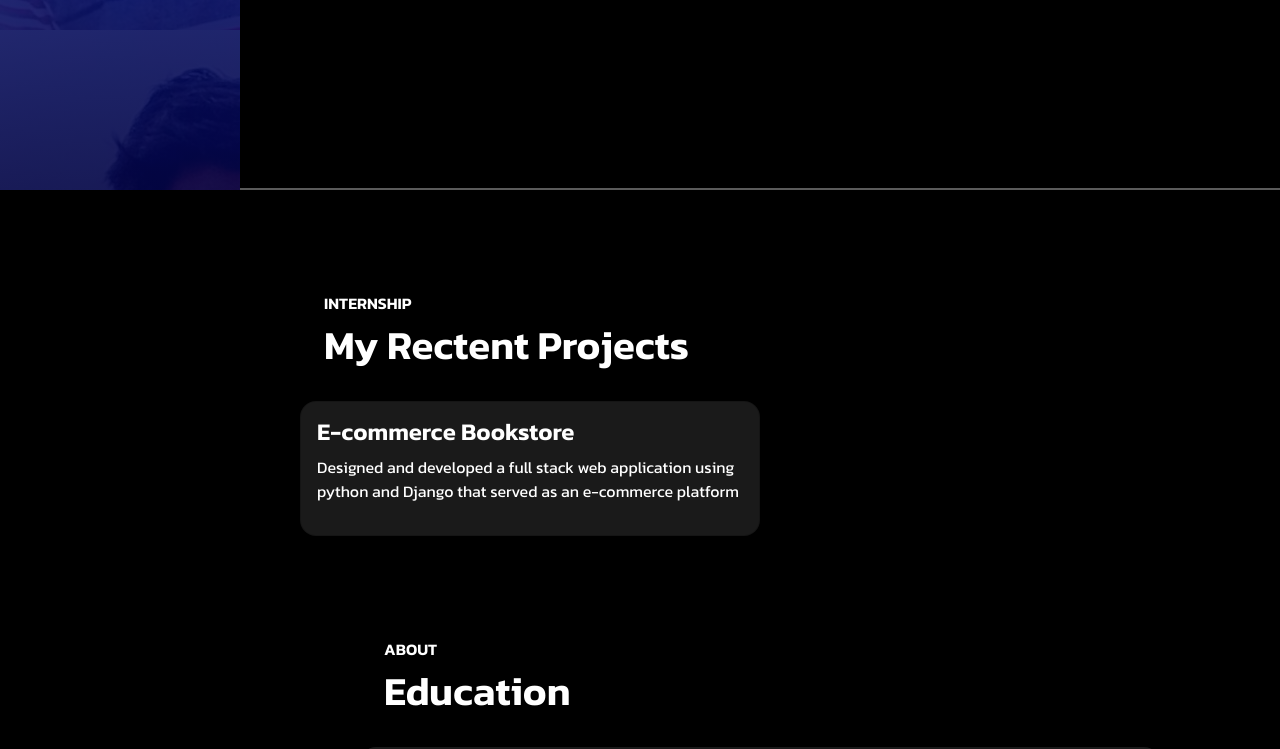
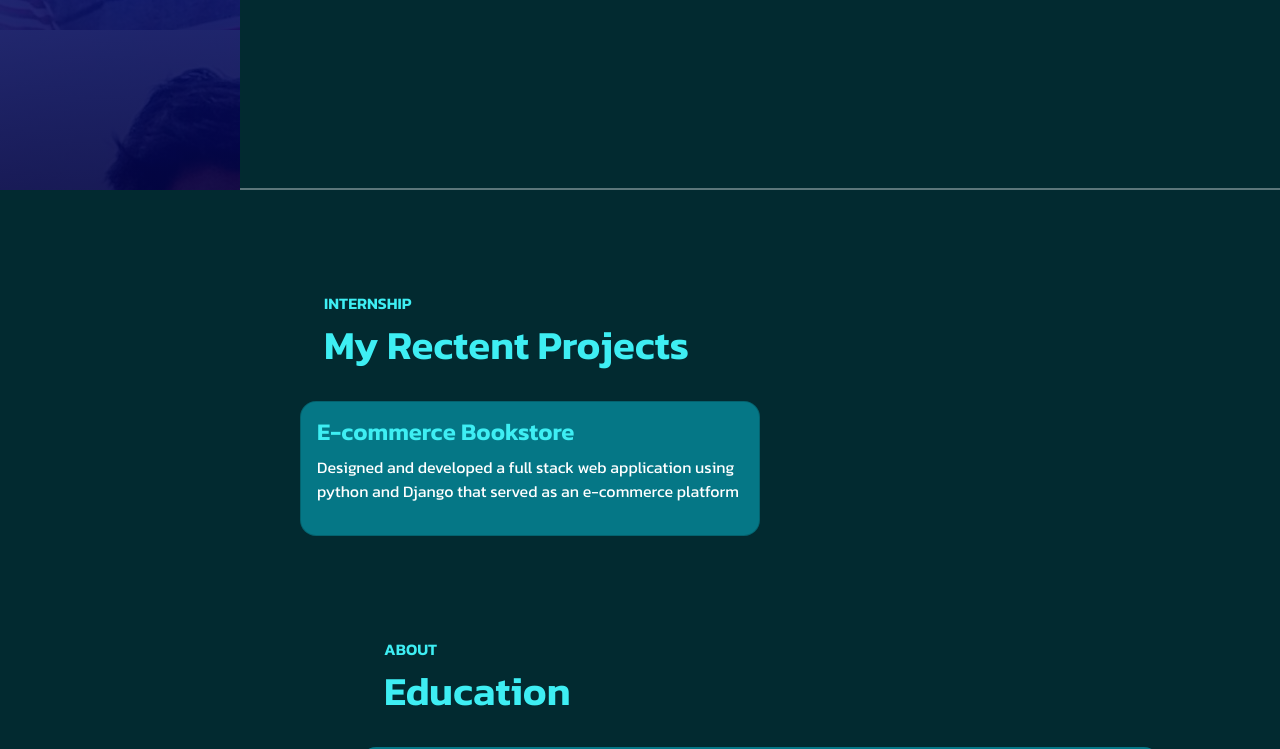
Before and after one commit to jack3466/pou, a plain HTML site: page index.html in a window 1280 px wide. Shown: the part 610-1359 px from the top of the page. Drawn offline with Linux system fonts and the light colour scheme; files whose address does not match are found by name; a web font is replaced by a local one.

Commit message:
Update style.css

```diff
--- a/css/style.css
+++ b/css/style.css
@@ -2,7 +2,7 @@
 
 :root {
   --color-body: #b6cbce;
-  --color-heading: #eef3db;
+  --color-heading: #3eeef3;
   --color-base: #057786;
   --color-base2: #022a30;
   --color-brand: rgb(0, 255, 234);
@@ -10,7 +10,7 @@
   --sidbar-width: 240px;
   --font-base: "Kanit";
 }
-:root {
+/* :root {
   --color-body: #f5f5f5;
   --color-heading: #ffffff;
   --color-base: #1a1a1a;
@@ -20,7 +20,7 @@
    --sidbar-width: 240px;
   --font-base: "Kanit", sans-serif;
 }
-
+  */
 body {
   background-color: var(--color-base2);
   color: var(--color-body);
```
